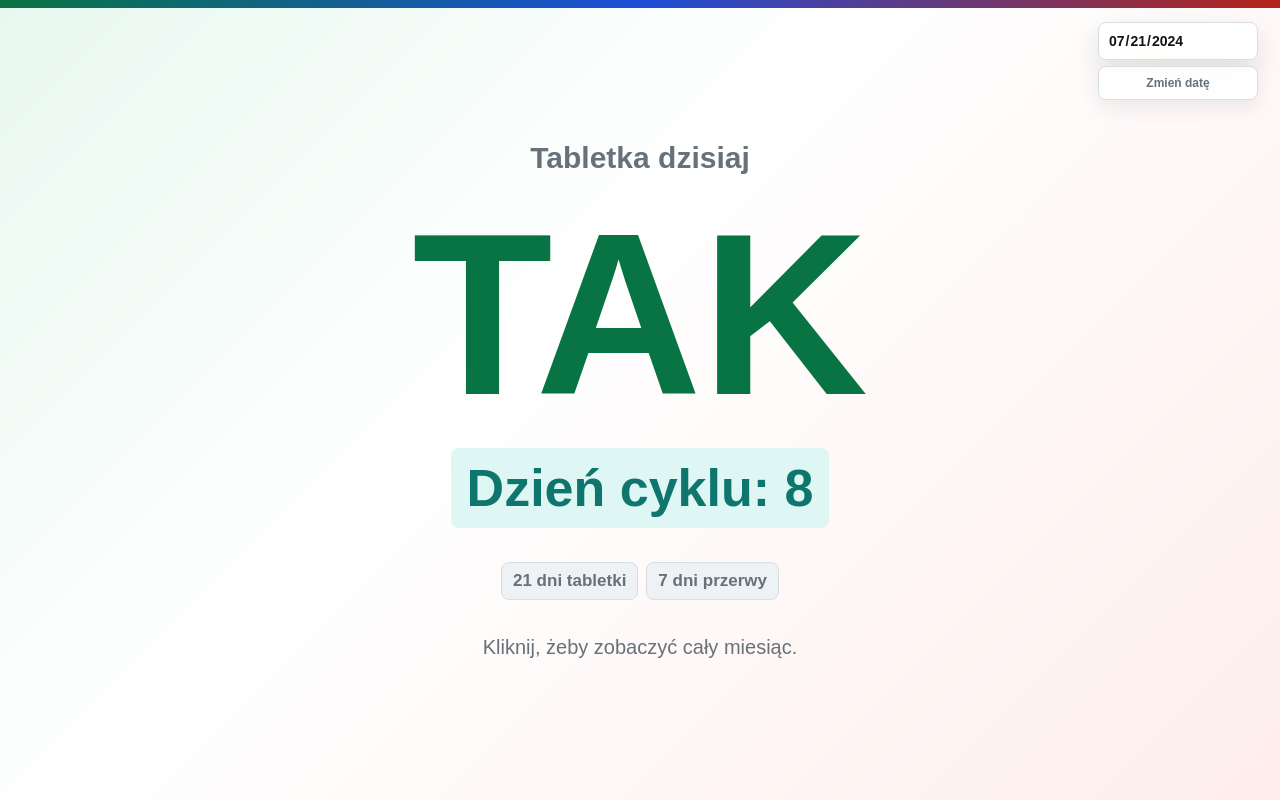
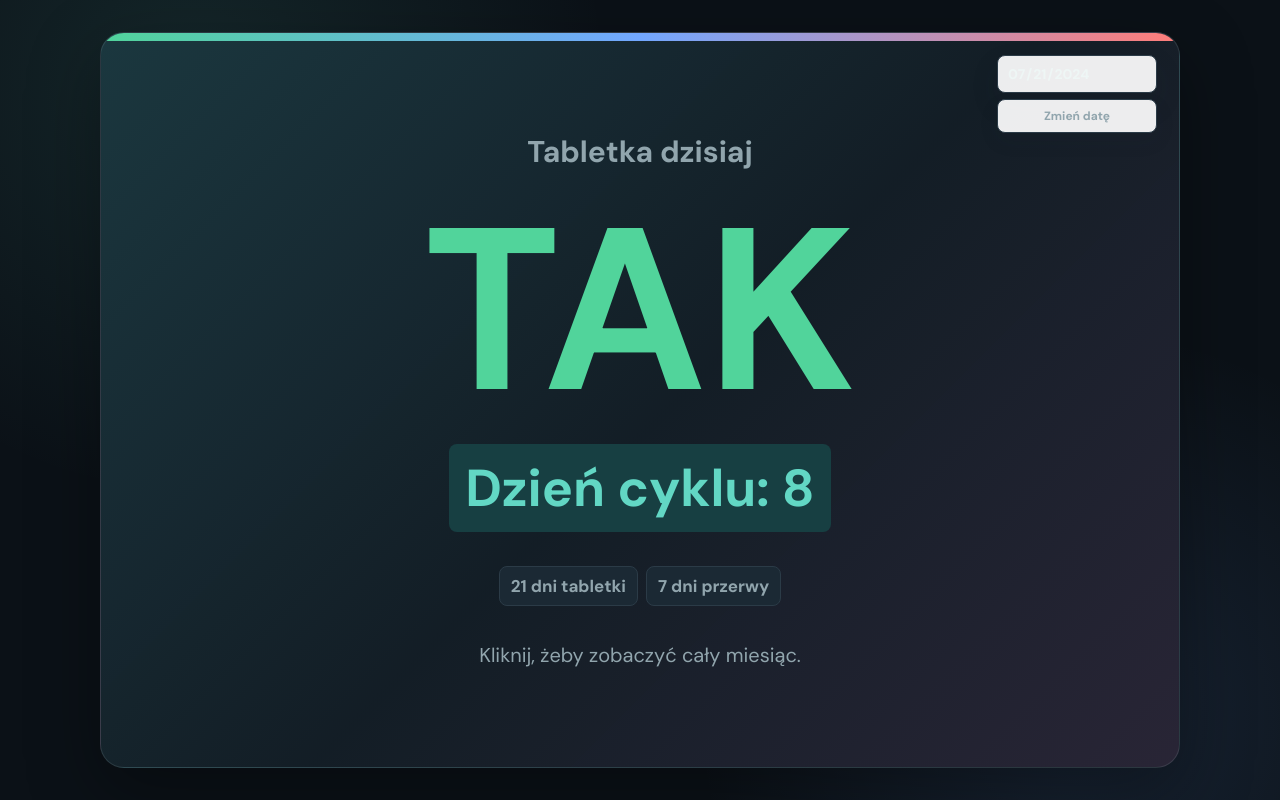
Before and after one commit to Adam-Bajor/mama_projekt, a plain HTML site: page index.html in a window 1280 px wide. Drawn offline with Linux system fonts and the light colour scheme; no server answers.

Commit message:
Add files via upload

```diff
--- a/config.js
+++ b/config.js
@@ -1,3 +1,3 @@
 window.TABLETKI_CONFIG = {
-    const apiUrl = "https://rpjflpbfmyvusxlvmyal.supabase.co/functions/v1/clever-handler";
+    apiUrl: "https://rpjflpbfmyvusxlvmyal.supabase.co/functions/v1/clever-handler"
 };
--- a/index.html
+++ b/index.html
@@ -4,24 +4,27 @@
     <meta charset="UTF-8">
     <meta name="viewport" content="width=device-width, initial-scale=1.0">
     <title>Tabletki</title>
+    <link rel="preconnect" href="https://fonts.googleapis.com">
+    <link rel="preconnect" href="https://fonts.gstatic.com" crossorigin>
+    <link href="https://fonts.googleapis.com/css2?family=DM+Sans:wght@400;500;600;700&family=Space+Grotesk:wght@500;600;700&display=swap" rel="stylesheet">
     <style>
         :root {
-            color-scheme: light;
-            --bg: #f5f7f8;
-            --surface: #ffffff;
-            --surface-soft: #eef2f4;
-            --ink: #101418;
-            --muted: #66717a;
-            --line: #d7dee3;
-            --yes: #087443;
-            --yes-soft: #e4f7ee;
-            --no: #b42318;
-            --no-soft: #fde8e5;
-            --today: #1d4ed8;
-            --shadow: 0 18px 44px rgba(28, 39, 49, 0.1);
+            color-scheme: dark;
+            --bg: #0b1117;
+            --surface: #131d26;
+            --surface-soft: #1b2934;
+            --ink: #eef6f5;
+            --muted: #91a5ad;
+            --line: #2b3b47;
+            --yes: #51d49b;
+            --yes-soft: #173b35;
+            --no: #ff7d79;
+            --no-soft: #432a31;
+            --today: #72a7ff;
+            --shadow: 0 24px 70px rgba(0, 0, 0, 0.34);
             --calendar-rows: 6;
-            --accent: #0f766e;
-            --accent-soft: #dff7f4;
+            --accent: #62d7c4;
+            --accent-soft: #173f42;
         }
 
         * {
@@ -37,9 +40,12 @@
 
         body {
             margin: 0;
-            font-family: Arial, Helvetica, sans-serif;
+            font-family: "DM Sans", sans-serif;
             color: var(--ink);
-            background: var(--bg);
+            background:
+                radial-gradient(circle at 15% 10%, rgba(98, 215, 196, 0.11), transparent 32%),
+                radial-gradient(circle at 85% 90%, rgba(114, 167, 255, 0.12), transparent 30%),
+                var(--bg);
         }
 
         button {
@@ -49,7 +55,7 @@
         .app {
             width: 100%;
             height: 100vh;
-            padding: 0;
+            padding: clamp(14px, 3vw, 32px);
             cursor: pointer;
         }
 
@@ -71,15 +77,16 @@
 
         .home-card {
             position: relative;
-            width: 100%;
-            min-height: 100%;
+            width: min(1080px, 100%);
+            min-height: calc(100vh - clamp(28px, 6vw, 64px));
+            margin: auto;
             padding: clamp(34px, 6vw, 84px);
             background:
-                linear-gradient(135deg, rgba(228, 247, 238, 0.86), rgba(255, 255, 255, 0.68) 42%, rgba(253, 232, 229, 0.76)),
+                linear-gradient(135deg, rgba(28, 58, 65, 0.92), rgba(19, 29, 38, 0.94) 52%, rgba(43, 38, 55, 0.92)),
                 var(--surface);
-            border: 0;
-            border-radius: 0;
-            box-shadow: none;
+            border: 1px solid rgba(145, 165, 173, 0.18);
+            border-radius: 24px;
+            box-shadow: var(--shadow);
             overflow: hidden;
             display: grid;
             place-items: center;
@@ -293,6 +300,9 @@
             gap: clamp(8px, 1.5vh, 14px);
             overflow: hidden;
             padding: clamp(12px, 2.2vw, 28px);
+            max-width: 1440px;
+            width: 100%;
+            margin: auto;
         }
 
         .calendar-head {
@@ -304,7 +314,7 @@
             padding: 10px 12px;
             border: 1px solid var(--line);
             border-radius: 8px;
-            background: var(--surface);
+            background: rgba(19, 29, 38, 0.94);
             box-shadow: 0 10px 28px rgba(28, 39, 49, 0.08);
         }
 
@@ -399,7 +409,7 @@
             min-height: 0;
             padding: clamp(6px, 1vw, 12px);
             border: 1px solid var(--line);
-            background: var(--surface);
+            background: rgba(19, 29, 38, 0.88);
             display: grid;
             grid-template-rows: auto 1fr auto;
             gap: clamp(3px, 0.7vh, 8px);
@@ -597,9 +607,7 @@
         const defaultCycleStart = new Date(2024, 6, 21);
         let cycleStart = defaultCycleStart;
         let isLoadingCycleStart = true;
-        const cycleApiUrl = window.TABLETKI_CONFIG && window.TABLETKI_CONFIG.apiUrl
-            ? window.TABLETKI_CONFIG.apiUrl
-            : "https://ngfndqujwgwmnmnunwcv.supabase.co/functions/v1/smooth-action";
+        const cycleApiUrl = window.TABLETKI_CONFIG && window.TABLETKI_CONFIG.apiUrl;
         const today = new Date();
         let visibleMonth = new Date(today.getFullYear(), today.getMonth(), 1);
         const monthNames = [
@@ -781,8 +789,8 @@
             try {
                 const response = await fetch(cycleApiUrl, { method: "GET" });
                 const data = await readApiResponse(response, "Nie udało się pobrać daty");
-                if (parseInputDate(data.cycleStart)) {
-                    updateCycleStart(data.cycleStart);
+                if (parseInputDate(data.saved_date)) {
+                    updateCycleStart(data.saved_date);
                 }
             } catch (error) {
                 console.error("Błąd pobierania daty:", error);
@@ -819,6 +827,12 @@
             if (response.status !== 200 || data.success !== true) {
                 throw new Error(data.error || data.message || "Serwer nie potwierdził zapisania daty.");
             }
+
+            if (!parseInputDate(data.saved_date)) {
+                throw new Error("Serwer nie zwrócił zapisanej daty.");
+            }
+
+            return data.saved_date;
         }
 
         function showNextMonth() {
@@ -862,8 +876,8 @@
             dateDialogMessage.textContent = "";
 
             try {
-                await saveCycleStart(password, newCycleStart);
-                updateCycleStart(newCycleStart);
+                const savedDate = await saveCycleStart(password, newCycleStart);
+                updateCycleStart(savedDate);
                 dateDialogMessage.className = "date-dialog-message is-success";
                 dateDialogMessage.textContent = "Data została pomyślnie zaktualizowana.";
             } catch (error) {
```
